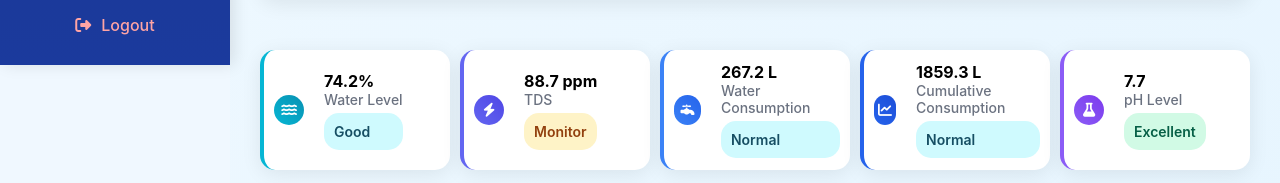
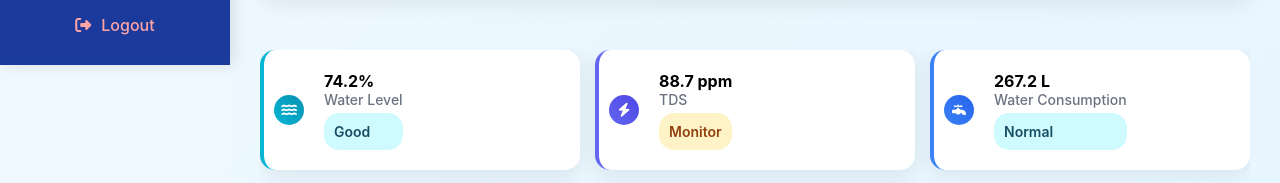
Before and after one commit to saivasanth55/Ro-Aqua, a React (Create React App) app: page /dashboard in a window 1280 px wide. Shown: the part 735-918 px from the top of the page. Built offline with nearby package versions, Linux system fonts and the light colour scheme; no server answers; sample sign-in values are in the browser's storage.

Commit message:
Update App.css

```diff
--- a/src/App.css
+++ b/src/App.css
@@ -1645,6 +1645,28 @@ body {
   }
 }
 
+/* Tablets and larger screens (min-width: 769px) */
+@media screen and (min-width: 769px) {
+  .water-stats {
+    display: grid;
+    grid-template-columns: repeat(auto-fit, minmax(250px, 1fr)); /* Responsive grid with minimum 250px per card */
+    gap: 15px; /* Slightly increased gap for better spacing */
+    margin-bottom: 30px;
+    margin-top: 30px;
+    width: 100%;
+    max-width: 100%;
+    overflow-x: hidden; /* Prevent horizontal overflow */
+  }
+
+  .stat-card {
+    width: 100%; /* Full width of grid cell */
+    max-width: 350px; /* Maintain max width for consistency */
+    height: 120px;
+    padding: 10px;
+    margin: 0; /* Remove margin to fit within grid */
+  }
+}
+
 /* Mobile devices (max-width: 768px) */
 @media screen and (max-width: 768px) {
   body {
```
